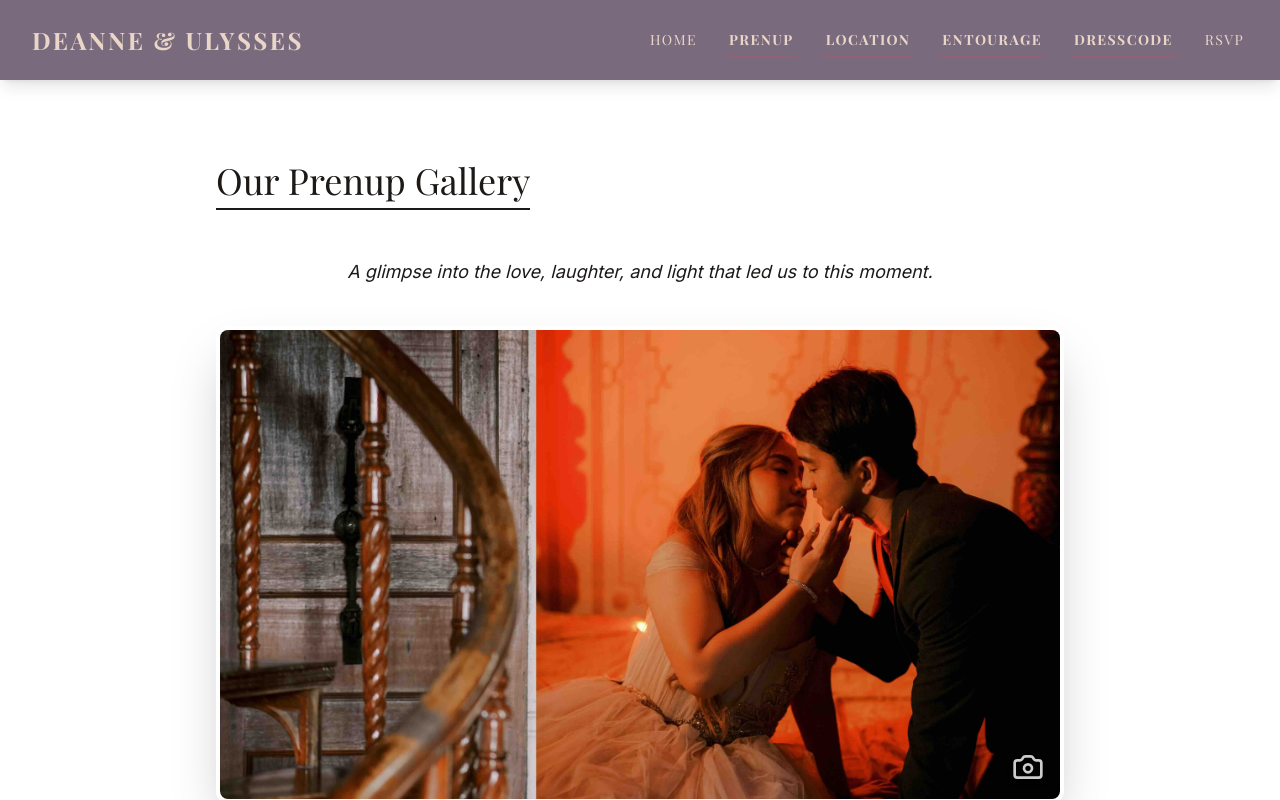
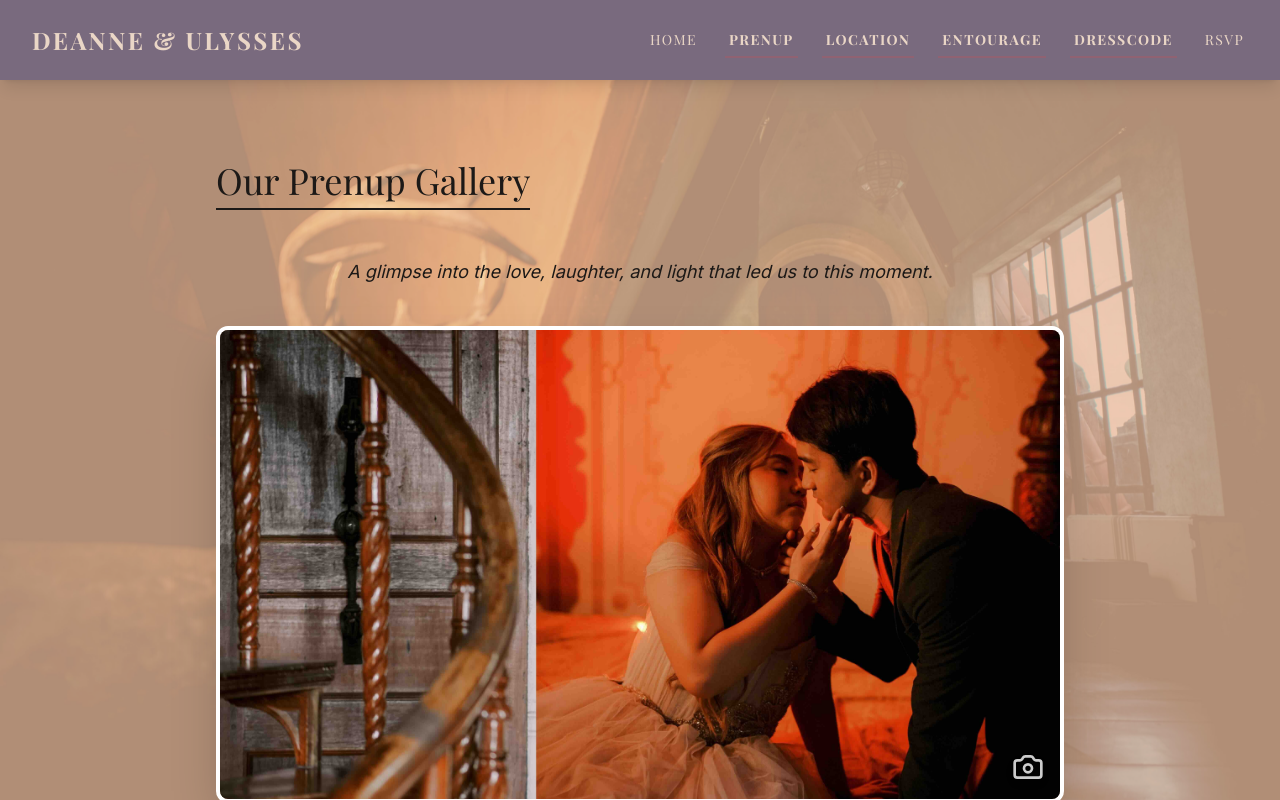
Before and after one commit to ronnelsantos08/ulyssesdeanne, a Next.js app: page / in a window 1280 px wide. Both pictures are taken after a click on the button "PRENUP". Shown: the top 800 px of the page. Built offline with nearby package versions, Linux system fonts and the light colour scheme; a web font is replaced by a local one.

Commit message:
completed

```diff
--- a/src/app/page.tsx
+++ b/src/app/page.tsx
@@ -1002,21 +1002,32 @@ const PrenupGallerySection: React.FC = () => {
   // Images array (using larger resolution for the main preview)
   const images = Array.from({ length: 34 }, (_, i) => `/images/prenup${i + 1}.jpeg`);
 
-
+  const sectionBgUrl = "/images/prenup10.jpeg";
   const [selectedIndex, setSelectedIndex] = useState(0);
 
   const selectedImage = images[selectedIndex];
 
   return (
-      // Background: Silver Pink
-      <section id="gallery" className={`py-20 bg-[${COLORS.silverPink}] text-stone-900`}>
-          <div className="container mx-auto px-6 max-w-4xl">
-              <h2 className={`text-4xl font-serif text-center mb-12 border-b-2 border-[${COLORS.mountainPink}]/50 pb-2 inline-block text-[${COLORS.oldLavender}]`}>
-                  Our Prenup Gallery
-              </h2>
-              <p className={`text-center text-lg mb-10 text-[${COLORS.taupeGray}] italic max-w-2xl mx-auto`}>
-                  A glimpse into the love, laughter, and light that led us to this moment.
-              </p>
+    <section
+    id="gallery"
+    className="relative py-20 text-stone-900 bg-fixed bg-center bg-cover"
+    style={{ backgroundImage: `url(${sectionBgUrl})` }}
+  >
+    {/* Overlay */}
+    <div
+      className="absolute inset-0 bg-[rgba(251,201,167,0.7)] z-0 pointer-events-none"
+      aria-hidden="true"
+    ></div>
+
+    {/* Content */}
+    <div className="relative z-10 container mx-auto px-6 max-w-4xl">
+      <h2 className="text-4xl font-serif text-center mb-12 border-b-2 border-[${COLORS.mountainPink}]/50 pb-2 inline-block text-[${COLORS.oldLavender}]">
+        Our Prenup Gallery
+      </h2>
+
+      <p className="text-center text-lg mb-10 text-[${COLORS.taupeGray}] italic max-w-2xl mx-auto">
+        A glimpse into the love, laughter, and light that led us to this moment.
+      </p>
 
               <div className="space-y-4">
                   {/* --- 1. LARGE PREVIEW IMAGE --- */}
@@ -1540,7 +1551,7 @@ const EntourageSection: React.FC = () => (
  */
 const DressCodeSection: React.FC = () => (
   <section
-    id="attire"
+    id= "dresscode"
     className="relative py-24 text-stone-900 bg-fixed bg-center bg-cover"
     style={{
       backgroundImage: "url('/images/prenup20.jpeg')", // 🖼️ replace with your image path
@@ -1548,6 +1559,7 @@ const DressCodeSection: React.FC = () => (
   >
     {/* Overlay */}
     <div
+    id= "dresscode"
       className="absolute inset-0 bg-white/70 backdrop-blur-[2px]"
       aria-hidden="true"
     ></div>
```
